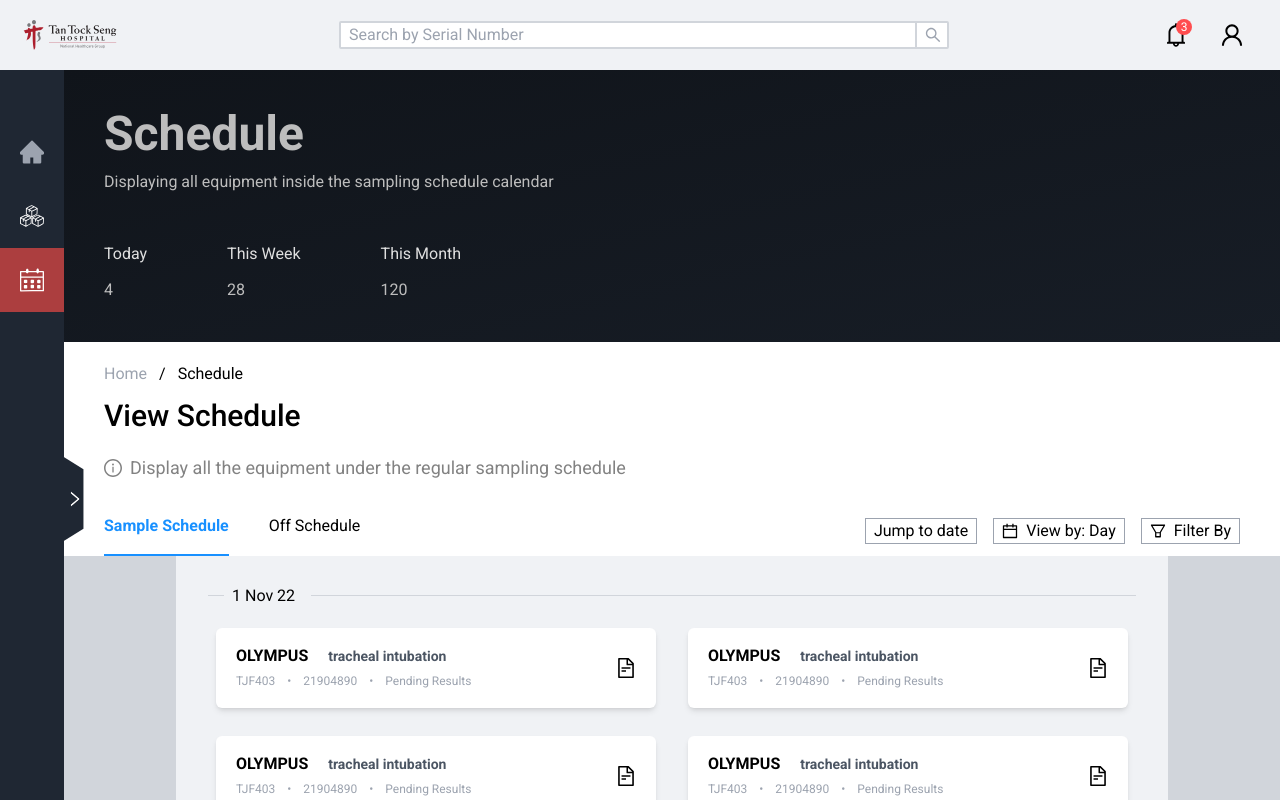
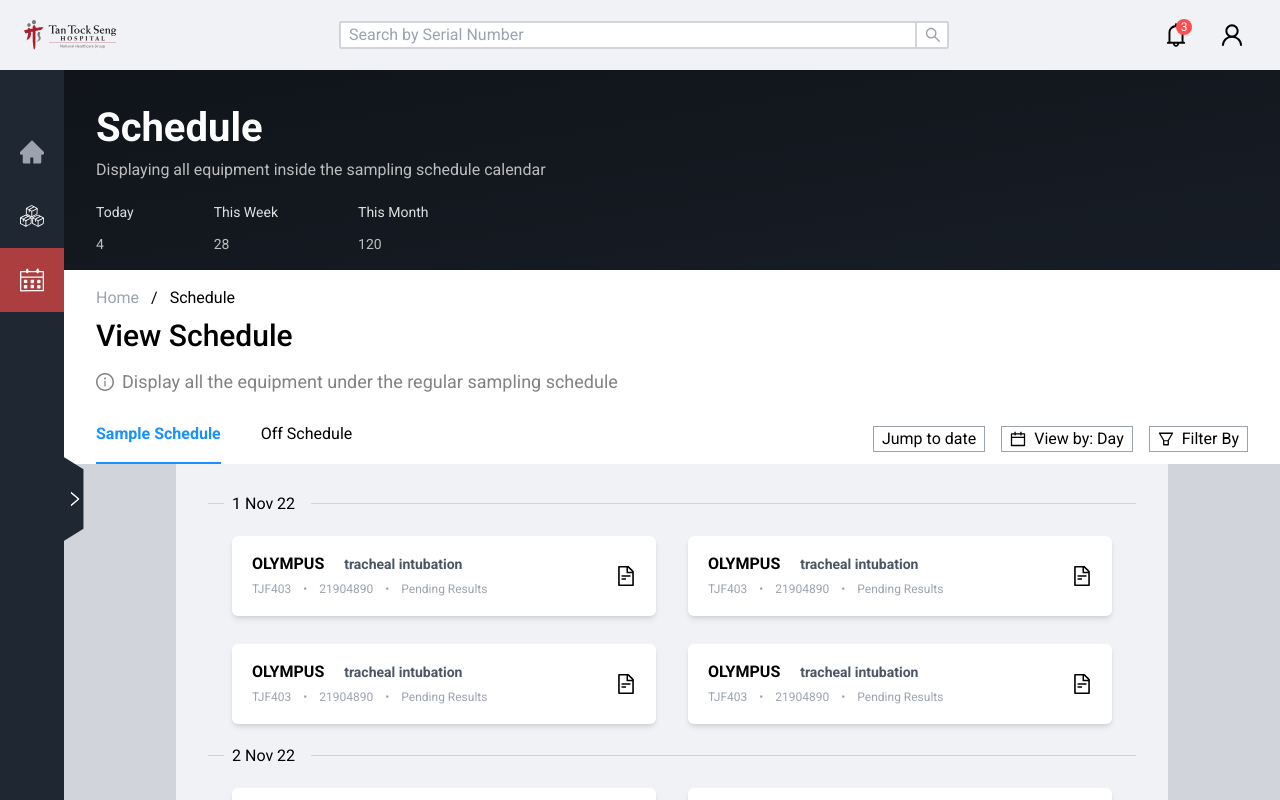
Before and after one commit to bran-donut/tts-ict2012, a Next.js app: page /schedule in a window 1280 px wide. Shown: the top 800 px of the page. Built offline with nearby package versions, Linux system fonts and the light colour scheme.

Commit message:
sync edit padding, max height, etc

```diff
--- a/components/Breadcrumb.js
+++ b/components/Breadcrumb.js
@@ -2,7 +2,7 @@
 
 export default function Breadcrumb({ breadCrumbItems }) {
   return (
-    <div className="flex gap-3 pb-3">
+    <div className="flex gap-3 pb-2">
       {breadCrumbItems.map((item, i, arr) => (
         <React.Fragment key={i}>
           <div className={`${arr.length - 1 === i ? "text-black" : "text-gray-400"} `}>{item}</div>
--- a/components/Calendar.js
+++ /dev/null
@@ -1,27 +0,0 @@
-export default function Calendar({ equipments, year, month }) {
-  const daysInMonth = new Date(year, month, 0).getDate();
-  return (
-    <>
-      <div className="grid grid-cols-7 gap-y-1 gap-x-2">
-        <p className="bg-[#FFE6E6] w-full text-right pr-4">Su</p>
-        <p className="bg-[#FFE6E6] w-full text-right pr-4">Mo</p>
-        <p className="bg-[#FFE6E6] w-full text-right pr-4">Tu</p>
-        <p className="bg-[#FFE6E6] w-full text-right pr-4">We</p>
-        <p className="bg-[#FFE6E6] w-full text-right pr-4">Th</p>
-        <p className="bg-[#FFE6E6] w-full text-right pr-4">Fr</p>
-        <p className="bg-[#FFE6E6] w-full text-right pr-4">Sa</p>
-        {[...Array(daysInMonth)].map((e, i) => (
-          <CalendarDay key={i + 1} day={i + 1} />
-        ))}
-      </div>
-    </>
-  );
-}
-
-export function CalendarDay({ children, date, day, equipments }) {
-  return (
-    <div className="bg-white h-36">
-      <p className="pr-2 text-right text-gray-400">{day}</p>
-    </div>
-  );
-}
--- a/components/EquipmentCard.js
+++ b/components/EquipmentCard.js
@@ -41,9 +41,9 @@
   );
 }
 
-export function ItemWrapper({ children }) {
+export function ItemWrapper({ className, children }) {
   return (
-    <div className="grid grid-cols-1 gap-4 gap-y-0 bg-tts-background xl:grid-cols-2">
+    <div className={"grid grid-cols-1 gap-4 gap-y-0 bg-tts-background xl:grid-cols-2 " + (className ? className : '') }>
       {/* {props.items &&
         props.items.map((item, i) => {
           let display = false;
--- a/components/MainHeader.js
+++ b/components/MainHeader.js
@@ -1,15 +1,18 @@
 export default function MainHeader({ heading, description, details }) {
     return (
-        <section className="p-5 text-white from-[#10141A] to-[#171D26] bg-gradient-to-br">
-            <div className="p-5 text-white">
-                <h2 className="text-[#BDBDBD] text-5xl font-semibold">{heading}</h2>
-                <p className="text-[#BDBDBD] mt-3">{description}</p>
+        <section className="p-4 px-8 text-white from-[#10141A] to-[#171D26] bg-gradient-to-br">
+            {/* <div className="px-4 py-2 text-white"> */}
+            <div className="text-white">
+                <div className="py-3">
+                    <h2 className="text-[40px] font-semibold">{heading}</h2>
+                    <p className="text-[#BDBDBD]">{description}</p>
+                </div>
                 {details &&
-                    <div className="flex flex-col gap-10 mt-12 sm:gap-20 sm:flex-row">
+                    <div className="flex flex-col mt-2 gap-14 sm:gap-20 sm:flex-row">
                         {details.map((detail, i) => (
                             <div key={i}>
-                                <p className="text-[#E0E0E0]">{detail.title}</p>
-                                <p className="mt-3 text-[#BDBDBD]">{detail.subtitle}</p>
+                                <p className="text-[#E0E0E0] text-sm">{detail.title}</p>
+                                <p className="mt-3 text-[#BDBDBD] text-sm">{detail.subtitle}</p>
                             </div>
                         ))}
                     </div>
--- a/components/SubHeader.js
+++ b/components/SubHeader.js
@@ -1,10 +1,10 @@
 import { InfoCircleOutlined } from "@ant-design/icons";
-import ActionButton from "./ActionButton";
+import { useState } from "react";
 import Breadcrumb from "./Breadcrumb";
 
 export default function SubHeader({ heading, smallHeading, description, breadCrumbItems, button, children }) {
   return (
-    <div className="flex flex-col items-start justify-start w-full px-10 pt-5 bg-white">
+    <div className="flex flex-col items-start justify-start w-full px-8 pt-4 bg-white">
       {breadCrumbItems && <Breadcrumb breadCrumbItems={breadCrumbItems} />}
       <div className="flex justify-between w-full">
         <h2 className="text-3xl font-medium">{heading}</h2>
@@ -20,7 +20,7 @@
       )}
 
       {/* <p className="mt-2 text-sm text-gray-500 md:text-base">{description}</p> */}
-      <p className="my-5 text-sm sm:text-lg text-[#828282] flex items-center gap-2">
+      <p className="my-3.5 text-sm sm:text-lg text-[#828282] flex items-center gap-2">
         <InfoCircleOutlined />
         {description}
       </p>
@@ -30,5 +30,19 @@
 }
 
 export function SubHeaderButton({ text, onClickAction }) {
-  return <ActionButton name={text} onClickAction={onClickAction} subHeaderButton={true} />;
+  const [hover, setHover] = useState(false);
+
+  return (
+    <button
+      className={`
+          px-2 flex items-center gap-2 border border-tts-red text-tts-red
+          ${hover ? 'bg-tts-red/30' : ''}
+      `}
+      onClick={() => onClickAction()}
+      onMouseEnter={() => setHover(true)}
+      onMouseLeave={() => setHover(false)}
+    >
+      <span>{text}</span>
+    </button>
+  );
 }
--- a/pages/home.js
+++ b/pages/home.js
@@ -35,7 +35,7 @@
     <Layout>
       <MainHeader heading="Welcome back, Janice Ng" description="What would you like to do today?" details={headerDetails} />
       <SubHeader heading="Home" description="This area displays all the essential information relating to the equipment under tracking" />
-      <section className="grid min-h-screen grid-cols-1 gap-5 px-10 py-5 md:grid-cols-2">
+      <section className="grid min-h-screen grid-cols-1 gap-5 px-8 py-5 md:grid-cols-2">
         <Card title="TO SAMPLE" description="Equipment to be sampled as soon as possible">
           {equipments.slice(0, 3).map((item, i) => {
             return (
--- a/pages/inventory/manage.js
+++ b/pages/inventory/manage.js
@@ -115,7 +115,7 @@
         breadCrumbItems={["Home", "Inventory"]}
         button={<SubHeaderButton text="Export Inventory as CSV" onClickAction={handleClickExport} />}
       >
-        <div className="flex items-center justify-between w-full pt-3">
+        <div className="flex items-center justify-between w-full pt-1">
           <div className="mt-2">
             {tabs.map((tab, i) => (
               <button
@@ -150,13 +150,7 @@
           </div>
         </div>
       </SubHeader>
-      {/* <section className={`${tabs[index] == "Scope" ? "visible" : "invisible"} bg-[#C1C1C1] px-20`}>
-        <div className="grid grid-cols-1 gap-y-0 overflow-y-scroll bg-[#F0F2F5] max-h-screen xl:grid-cols-2 px-10 gap-5 py-5">
-          {equipmentData.map((e, i) => (
-            <EquipmentCard equipmentData={equipmentData[i]} key={i} />
-          ))}
-        </div>
-      </section> */}
+
       <ContainerWrapper>
         <ItemWrapper>
           {equipmentData.map(
--- a/pages/schedule/manage.js
+++ b/pages/schedule/manage.js
@@ -147,7 +147,7 @@
         description="Displays equipment to be added to the schedule"
         breadCrumbItems={["Home", "Schedule"]}
       >
-        <div className="flex items-center justify-between w-full pt-3">
+        <div className="flex items-center justify-between w-full pt-1">
           <div className="mt-2">
             {tabs.map((tab, i) => (
               <button
--- a/tailwind.config.js
+++ b/tailwind.config.js
@@ -19,6 +19,9 @@
         "tts-orange": "#FABC16",
         "tts-background": "#f0f2f5",
       },
+      maxHeight: {
+        "screen" : "calc(100vh - 194px)"
+      }
     },
   },
   plugins: [],
```
